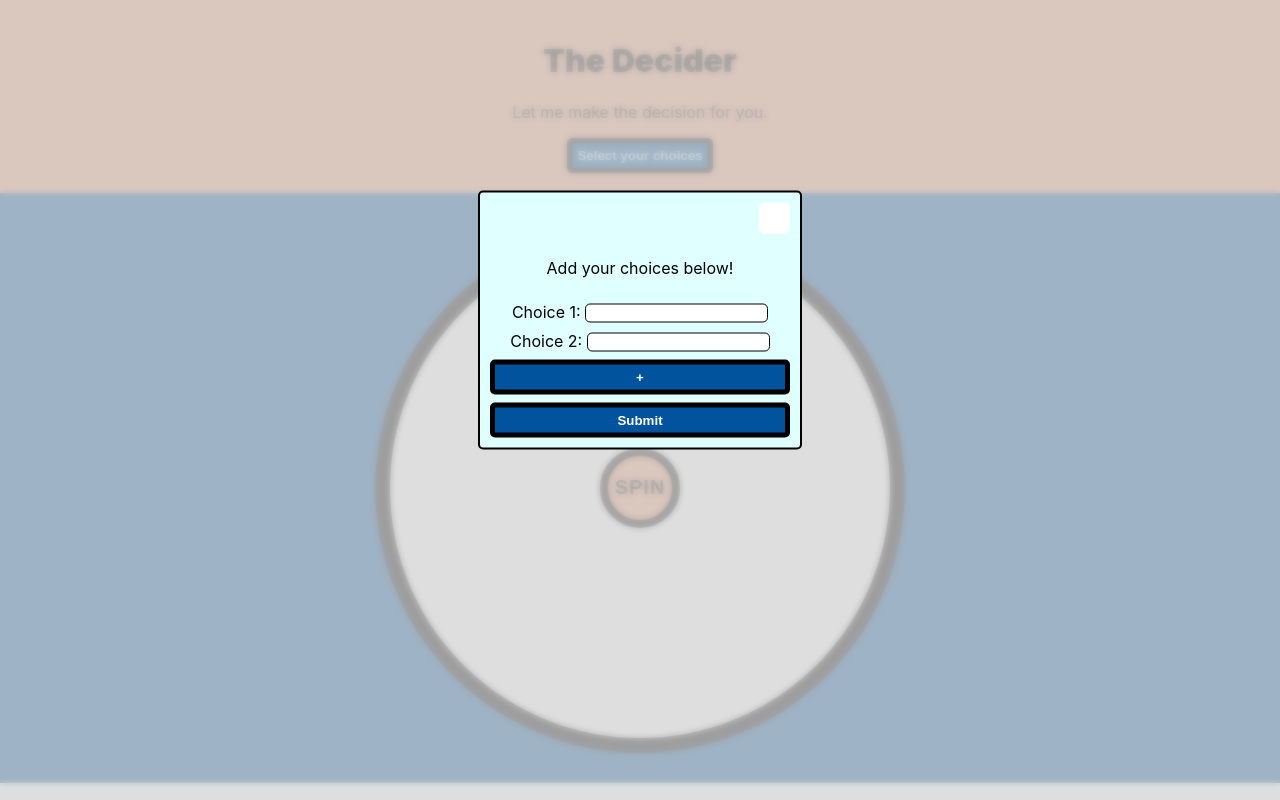
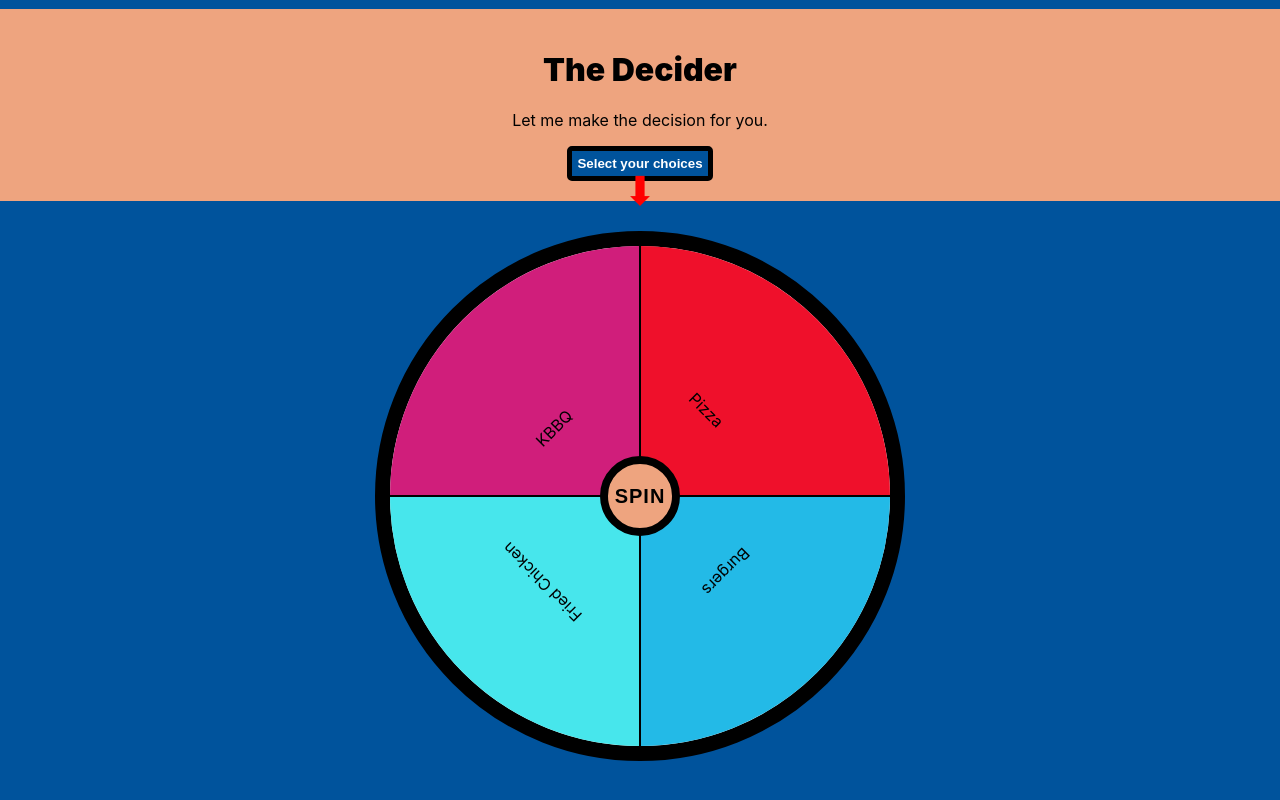
Before and after one commit to bryankeov/Decider-React, a React (Create React App) app: page / in a window 1280 px wide. Built offline with nearby package versions, Linux system fonts and the light colour scheme.

Commit message:
Recreate code for react

```diff
--- a/src/App.css
+++ b/src/App.css
@@ -5,7 +5,7 @@
   align-items: center;
   justify-content: center;
   background-color: #00539CFF;
-  height: 100%;
-  width: 100%;
+  height: calc(100vh);
+  width: calc(100vw);
   overflow: auto;
 }
--- a/src/App.js
+++ b/src/App.js
@@ -1,21 +1,27 @@
-import React, {useState} from "react";
-import './App.css';
-import Header from "./components/Header"
-import Form from "./components/Form"
-import Wheel from "./components/Wheel"
+import React, { useState } from "react";
+import "./App.css";
+import Header from "./components/Header";
+import Form from "./components/Form";
+import Wheel from "./components/Wheel";
 
 function App() {
-  const [choices, setChoices] = useState(["Choice 1", "Choice 2"])
+  const [isOpen, setIsOpen] = useState(false);
+  const [choices, setChoices] = useState([
+    "Pizza",
+    "Burgers",
+    "Fried Chicken",
+    "KBBQ",
+  ]);
 
   return (
     <div className="App">
-      <Header/>
-      <Wheel
-      choices={choices}
-      />
+      <Header setIsOpen={setIsOpen} setChoices={setChoices} />
+      <Wheel choices={choices} />
       <Form
-      choices={choices}
-      setChoices={setChoices}
+        choices={choices}
+        setChoices={setChoices}
+        isOpen={isOpen}
+        setIsOpen={setIsOpen}
       />
     </div>
   );
--- a/src/components/Form.css
+++ b/src/components/Form.css
@@ -49,5 +49,6 @@ button {
   padding: 0.5rem 0.7rem;
   border: none;
   margin-left: auto;
-  background-color: white;
+  background-color: transparent;
+  color: black;
 }
--- a/src/components/Form.js
+++ b/src/components/Form.js
@@ -1,69 +1,72 @@
-import React from "react";
+import React, { useState } from "react";
 import "./Form.css";
 
 function Form(props) {
   const choices = props.choices;
   const setChoices = props.setChoices;
+  const isOpen = props.isOpen;
+  const setIsOpen = props.setIsOpen;
+
+  const [numInputs, setNumInputs] = useState([1, 2]);
+  const [inputText, setInputText] = useState("");
 
   //Allow up to 8 choices
-  function addNewChoice(e) {
+  function addChoice(e) {
+    const index = numInputs.length + 1;
     e.preventDefault();
-    const index = choices.length + 1;
-    choices.length < 8
-      ? setChoices([...choices, `Choice: ${index}`])
-      : alert("Max amount reached");
+
+    setNumInputs([...numInputs, index]);
   }
 
-  //On submit, each added choice input is added to the wheel
-  function submitChoices(e) {
-    const choiceInput = document.getElementsByClassName("choiceInput");
-    let choicesArr = [];
+  function handleChange(e) {
+    setInputText([...inputText, e.target.value]);
+  }
+
+  function onBlurChange() {}
+
+  function handleSubmit(e) {
     e.preventDefault();
 
-    for (let i = 0; i < choiceInput.length; i++) {
-      if (choiceInput[i].value) {
-        choicesArr.push(choiceInput[i].value);
-      } else {
-        choicesArr.push(`Choice ${i + 1}`);
-      }
-    }
-
-    setChoices(choicesArr);
+    setChoices(inputText);
     closeModal();
   }
 
   //Close pop up window for choice selection
   function closeModal() {
-    const modal = document.querySelector(".modal");
-    const overlay = document.querySelector(".overlay");
-
-    modal.classList.add("hidden");
-    overlay.classList.add("hidden");
+    setIsOpen(false);
   }
 
   return (
     <div>
-      <form className="modal">
+      <form
+        className={`modal ${isOpen ? "" : "hidden"}`}
+        onSubmit={handleSubmit}
+      >
         <button type="button" className="btn-close" onClick={closeModal}>
           X
         </button>
         <p>Add your choices below!</p>
-        {choices.map((item, index) => {
+        {numInputs.map((item, index) => {
           return (
             <label key={index + 1} className="choiceLabels">
               {`Choice ${index + 1}: `}
-              <input type="text" className="choiceInput"></input>
+              <input
+                type="text"
+                className="choiceInput"
+                onChange={handleChange}
+              />
             </label>
           );
         })}
-        <button className="addChoice" onClick={addNewChoice}>
+        <button className="addChoice" onClick={addChoice}>
           +
         </button>
-        <button type="submit" onClick={submitChoices}>
-          Submit
-        </button>
+        <button type="submit">Submit</button>
       </form>
-      <div className="overlay" onClick={closeModal}></div>
+      <div
+        className={`overlay ${isOpen ? "" : "hidden"}`}
+        onClick={closeModal}
+      ></div>
     </div>
   );
 }
--- a/src/components/Header.js
+++ b/src/components/Header.js
@@ -1,20 +1,19 @@
-import "./Header.css"
+import "./Header.css";
 
-function Header() {
+function Header(props) {
   //Opens pop up to add more choices
   function openModal() {
-    const modal = document.querySelector(".modal")
-    const overlay = document.querySelector(".overlay")
-
-    modal.classList.remove("hidden");
-    overlay.classList.remove("hidden");
+    props.setIsOpen(true);
+    props.setChoices([]);
   }
 
   return (
     <div className="header">
       <h1>The Decider</h1>
       <p>Let me make the decision for you.</p>
-      <button type="button" className="btn-open" onClick={openModal}>Select your choices</button>
+      <button type="button" className="btn-open" onClick={openModal}>
+        Select your choices
+      </button>
     </div>
   );
 }
--- a/src/components/Wedge.js
+++ b/src/components/Wedge.js
@@ -4,7 +4,6 @@ import "./Wedge.css";
 function Wedge(props) {
   const choices = props.choices;
   let wedgeSize = 360 / choices.length;
-  console.log(wedgeSize, choices.length);
 
   return (
     <div className="wedge-container">
--- a/src/components/Wheel.css
+++ b/src/components/Wheel.css
@@ -8,7 +8,7 @@
 
 .arrow {
   position: absolute;
-  top: 32%;
+  top: 19.5%;
   font-size: 40px;
   color: red;
   margin-top: 10px;
--- a/src/components/Wheel.js
+++ b/src/components/Wheel.js
@@ -1,3 +1,4 @@
+import React from "react";
 import Wedge from "./Wedge";
 import "./Wheel.css";
 
@@ -9,7 +10,7 @@ function Wheel(props) {
   //Increased multiplied rate to produce better spin visuals
   function spinWheel() {
     let num = Math.ceil(Math.random() * 5000);
-    wedgeContainer.style.transform = "Rotate(" + num + "deg)";
+    wedgeContainer.style.transform = `Rotate(${num}deg)`;
     num += Math.ceil(Math.random() * 5000);
   }
 
```
